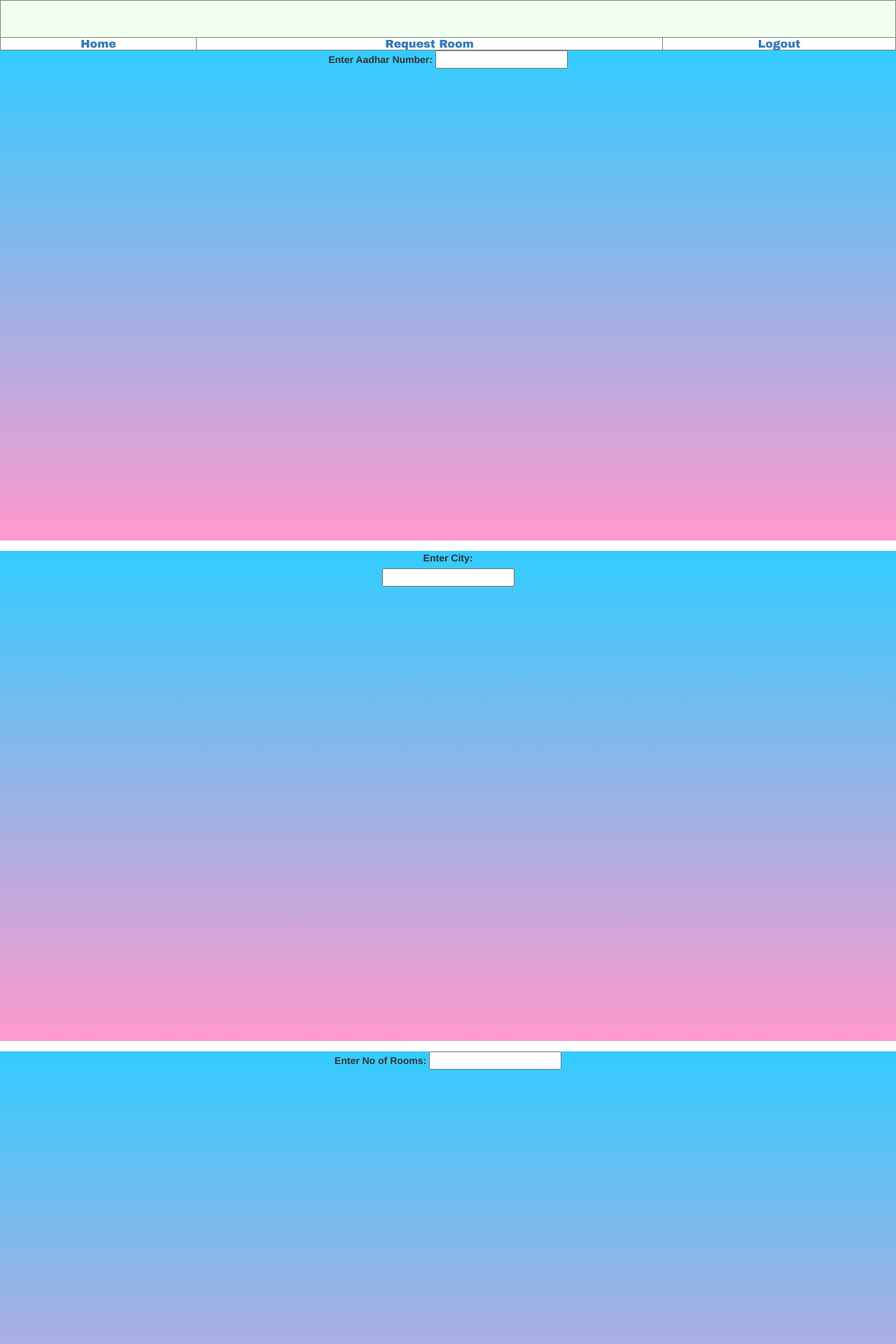
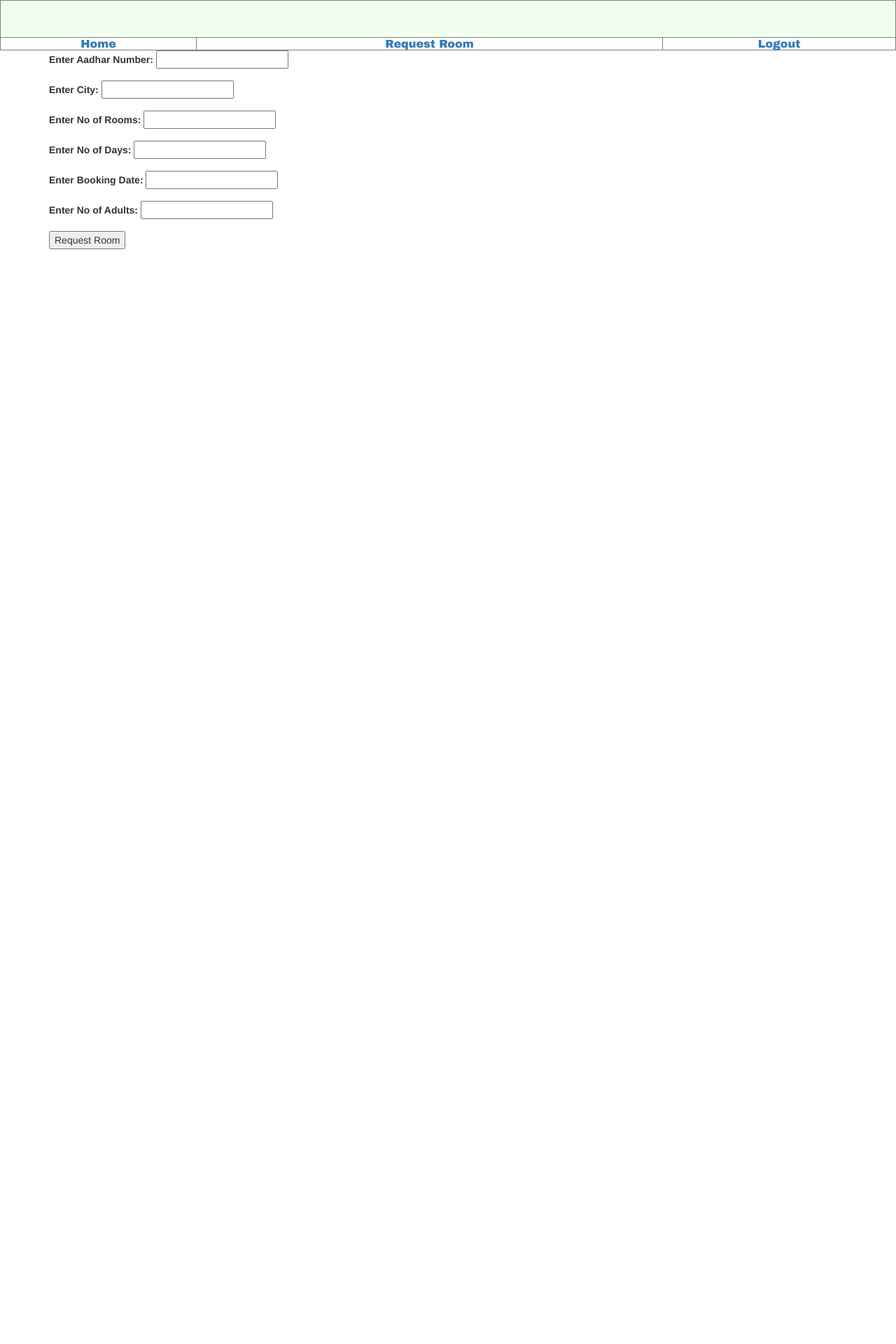
Before and after one commit to guttikeerthi/Design-and-implementation-of-Hotel-reservation-System-using-python-and-PHP, a Flask app: page /requestroom in a window 1280 px wide. Shown: the top 1920 px of the page at 70% size. After the commit the page ends 356 px from the top, so only its background shows below. Run offline with Flask 2, Linux system fonts and the light colour scheme; some libraries are stand-ins or nearby versions.

Commit message:
arranged form

```diff
--- a/src/templates/requestroom.html
+++ b/src/templates/requestroom.html
@@ -1,18 +1,12 @@
 <html>
     <head>
-        <style>
-            div{
-	            height:700px;
-	            background: linear-gradient(to bottom, #33ccff 0%, #ff99cc 100%)
-            }
-        </style>
         <link rel="stylesheet" href="https://maxcdn.bootstrapcdn.com/bootstrap/3.4.1/css/bootstrap.min.css">
         <script src="https://ajax.googleapis.com/ajax/libs/jquery/3.5.1/jquery.min.js"></script>
         <script src="https://maxcdn.bootstrapcdn.com/bootstrap/3.4.1/js/bootstrap.min.js"></script>
 
         <title>Home</title>
     </head>
-    <body align=center>
+    <body>
 	    <font face="Arial Black">
 		    <center>
 		        <table border="1" cellspacing="2" cellpadding="5" width="100%">
@@ -35,7 +29,7 @@
 		        </table>
 		    </center>
 	    </font>
-	    <div>
+	    <div class="container">
             <form action="/requestroomform" method="post">
 
                 <div class="form-group">
@@ -44,7 +38,7 @@
                 </div>
 
                 <div class="form-group">
-                    <label>Enter City:</label><br/>
+                    <label>Enter City:</label>
                     <input type="text" name="city" required="" />
                 </div>
 
```
